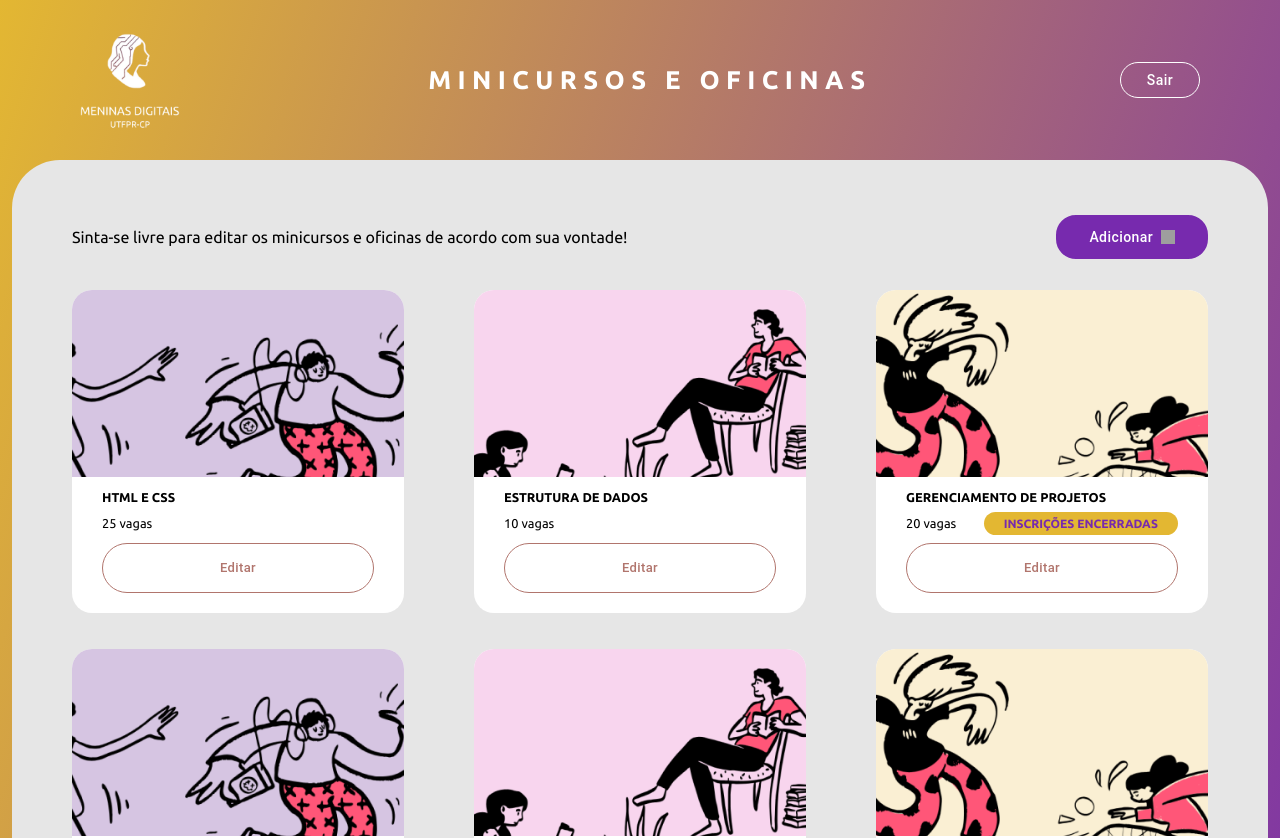
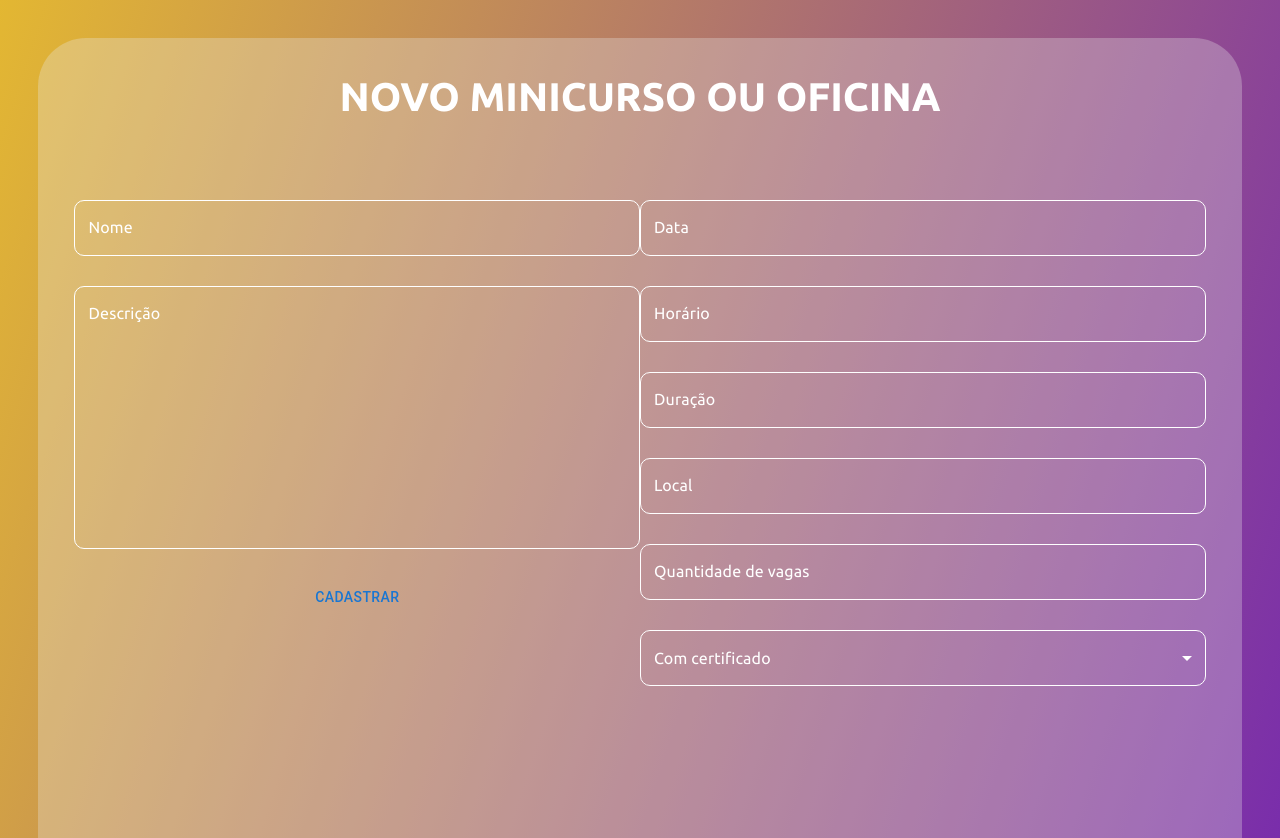
Before and after one commit to talita-aya/certificadora-3, a React (Create React App) app: page / in a window 1280 px wide. Shown: the top 838 px of the page. Built offline with nearby package versions, Linux system fonts and the light colour scheme; grey boxes are pictures that could not be loaded.

Commit message:
inicializacao da tela + construcao do formulario

```diff
--- /dev/null
+++ b/src/Screens/AdicionarNovo/AdicionarNovo.css
@@ -0,0 +1,43 @@
+.add-container {
+    background: linear-gradient(0.80turn,#772AAE, #E3B732);
+    padding: 3%;
+}
+
+.forms-container {
+    display: flex;
+    flex-direction: column;
+    align-items: center;
+    height: 100vh;
+    border-radius: 48px;
+    background: rgba(230, 230, 230, 0.3);
+    padding: 3%;
+    gap: 10%;
+}
+
+h1 {
+    width: 100%;
+    text-align: center;
+    color: white;
+    font-family: 'Ubuntu';
+    font-size: 40px;
+    font-weight: 700;
+    width: 100%;
+    margin: 0;
+}
+
+.campos-container {
+    width: 100%;
+    height: 100%;
+    display: flex;
+    align-items: center;
+    justify-content: center;
+
+}
+
+.inputs-container {
+    width: 50%;
+    height: 100%;
+    display: flex;
+    flex-direction: column;
+    gap: 30px;
+}
--- /dev/null
+++ b/src/Screens/AdicionarNovo/AdicionarNovo.js
@@ -0,0 +1,146 @@
+import React, { useState } from 'react';
+import {
+  TextField,
+  Button,
+  Select,
+  MenuItem,
+  styled,
+} from '@mui/material';
+import './AdicionarNovo.css'
+
+const TextFieldStyled = styled(TextField)`
+    & label {
+      color: #FFFFFF;
+      font-family: 'Ubuntu';
+    }
+
+    & label.Mui-focused {
+      color: #FFFFFF;
+    }
+
+    & .MuiOutlinedInput-root {
+      color: #FFFFFF;
+      & fieldset {
+        border-color: #FFFFFF;
+        border-radius: 10px;
+      }
+      &:hover fieldset {
+        border-color: #FFFFFF;
+      }
+      &.Mui-focused fieldset {
+        border-color: #FFFFFF;
+      }
+    }
+  `;
+
+const AdicionarNovo = () => {
+
+  const [name, setName] = useState('');
+  const [description, setDescription] = useState('');
+  const [date, setDate] = useState('');
+  const [time, setTime] = useState('');
+  const [duration, setDuration] = useState('');
+  const [location, setLocation] = useState('');
+  const [vacancies, setVacancies] = useState('');
+  const [certificate, setCertificate] = useState('sim');
+
+  const handleSubmit = (event) => {
+    event.preventDefault();
+    // Handle form submission here
+  };
+
+  return (
+    <div className='add-container'>
+        <div className='forms-container'>
+            <h1>NOVO MINICURSO OU OFICINA</h1>
+            <div className='campos-container'>
+                    <form onSubmit={handleSubmit} className='inputs-container'>
+                        <TextFieldStyled
+                            label="Nome"
+                            value={name}
+                            onChange={(event) => setName(event.target.value)}
+                            variant='outlined'
+                        />
+                        <TextFieldStyled
+                            multiline
+                            rows={10}
+                            label="Descrição"
+                            value={description}
+                            onChange={(event) => setDescription(event.target.value)}
+                            variant='outlined'
+                        />
+
+                        <Button type="submit">
+                            Cadastrar
+                        </Button>
+                    </form>
+                    <form className='inputs-container'>
+                        <TextFieldStyled
+                            label="Data"
+                            value={date}
+                            variant='outlined'
+                            onChange={(event) => setDate(event.target.value)}
+                        />
+                        <TextFieldStyled
+                            label="Horário"
+                            value={time}
+                            variant='outlined'
+                            onChange={(event) => setTime(event.target.value)}
+                        />
+                        <TextFieldStyled
+                            label="Duração"
+                            value={duration}
+                            variant='outlined'
+                            onChange={(event) => setDuration(event.target.value)}
+                        />
+                        <TextFieldStyled
+                            label="Local"
+                            value={location}
+                            variant='outlined'
+                            onChange={(event) => setLocation(event.target.value)}
+                        />
+                        <TextFieldStyled
+                            label="Quantidade de vagas"
+                            value={vacancies}
+                            variant='outlined'
+                            onChange={(event) => setVacancies(event.target.value)}
+                        />
+                        <Select
+                            legend="Oiee"
+                            value={certificate}
+                            onChange={(event) => setCertificate(event.target.value)}
+                            variant="outlined"
+                            sx={{
+                                '& .MuiSelect-icon': {
+                                    color: '#FFFFFF',
+                                },
+                                '& .MuiSelect-outlined': {
+                                    color: '#FFFFFF',
+                                    fontFamily: 'Ubuntu',
+                                },
+                                '& fieldset': {
+                                    borderColor: '#FFFFFF',
+                                    borderRadius: '10px',
+                                },
+                                '&:hover fieldset': {
+                                    borderColor: '#FFFFFF !important', // Altera a cor da borda do fieldset no hover
+                                },
+                                '&.Mui-focused fieldset': {
+                                    borderColor: '#FFFFFF !important',
+                                },
+                              }}
+                        >
+                            <MenuItem value="sim">Com certificado</MenuItem>
+                            <MenuItem value="nao">Sem certificado</MenuItem>
+                        </Select>
+
+                    </form>
+            </div>
+
+        </div>
+    </div>
+
+  );
+};
+
+export default AdicionarNovo;
--- a/src/Screens/SaibaMais/SaibaMais.js
+++ b/src/Screens/SaibaMais/SaibaMais.js
@@ -1,5 +1,5 @@
 import React from "react";
-import { Button, styled } from "@mui/material";
+import { Button } from "@mui/material";
 import { CalendarMonth, ScheduleOutlined, LocationOnOutlined, DesktopWindowsOutlined, WorkspacePremiumOutlined } from "@mui/icons-material";
 
 import "./SaibaMais.css";
--- a/src/index.js
+++ b/src/index.js
@@ -1,21 +1,22 @@
 import React from 'react';
 import ReactDOM from 'react-dom/client';
 import './index.css';
-import App from './App';
+//import App from './App';
 import reportWebVitals from './reportWebVitals';
 
 import './index.css'
 
-import Home from './Screens/Home/Home';
-import Login from './Screens/Login/Login';
-import MinicursosOficinas from './Screens/MinicursosOficinas/MinicursosOficinas';
-import SaibaMais from './Screens/SaibaMais/SaibaMais';
+//import Home from './Screens/Home/Home';
+//import Login from './Screens/Login/Login';
+//import MinicursosOficinas from './Screens/MinicursosOficinas/MinicursosOficinas';
+//import SaibaMais from './Screens/SaibaMais/SaibaMais';
+import AdicionarNovo from './Screens/AdicionarNovo/AdicionarNovo';
 
 const root = ReactDOM.createRoot(document.getElementById('root'));
 root.render(
   <React.StrictMode>
     {/*<App />*/}
-    <MinicursosOficinas />
+    <AdicionarNovo />
   </React.StrictMode>
 );
 
```
